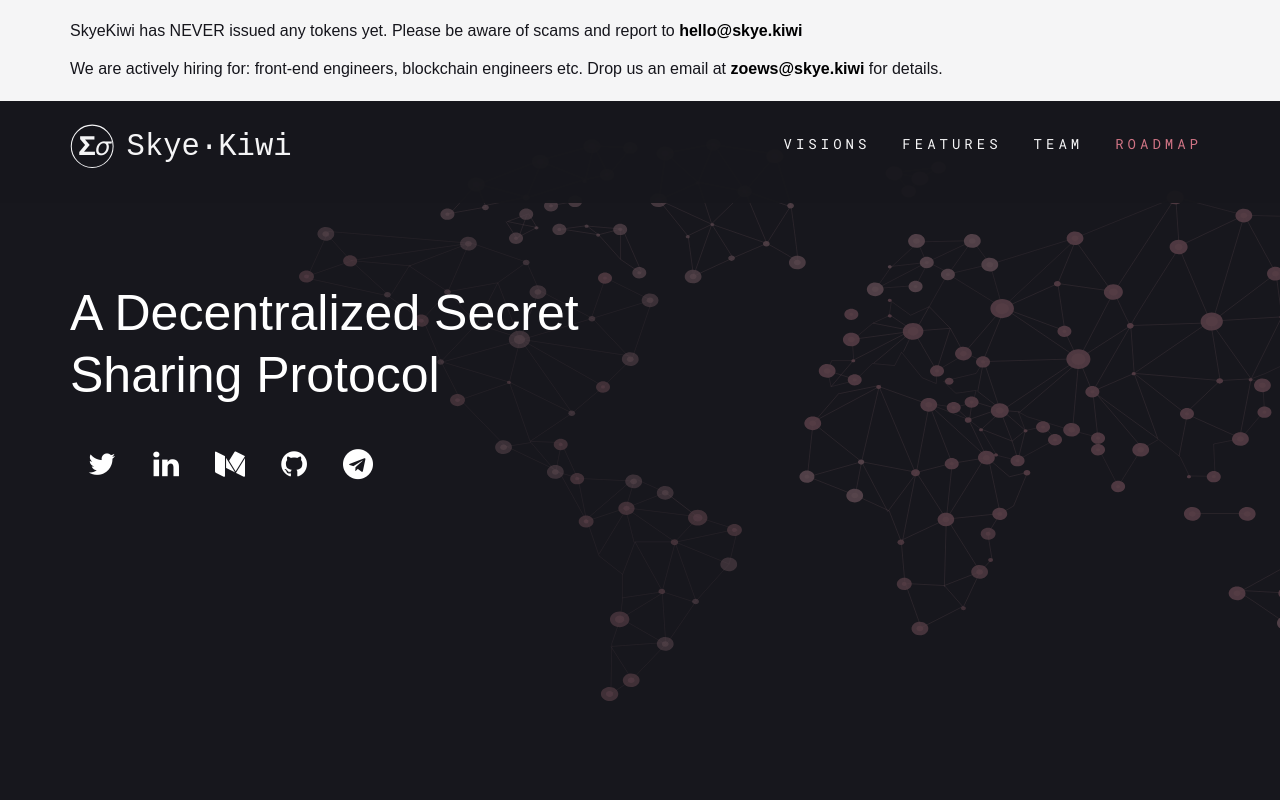
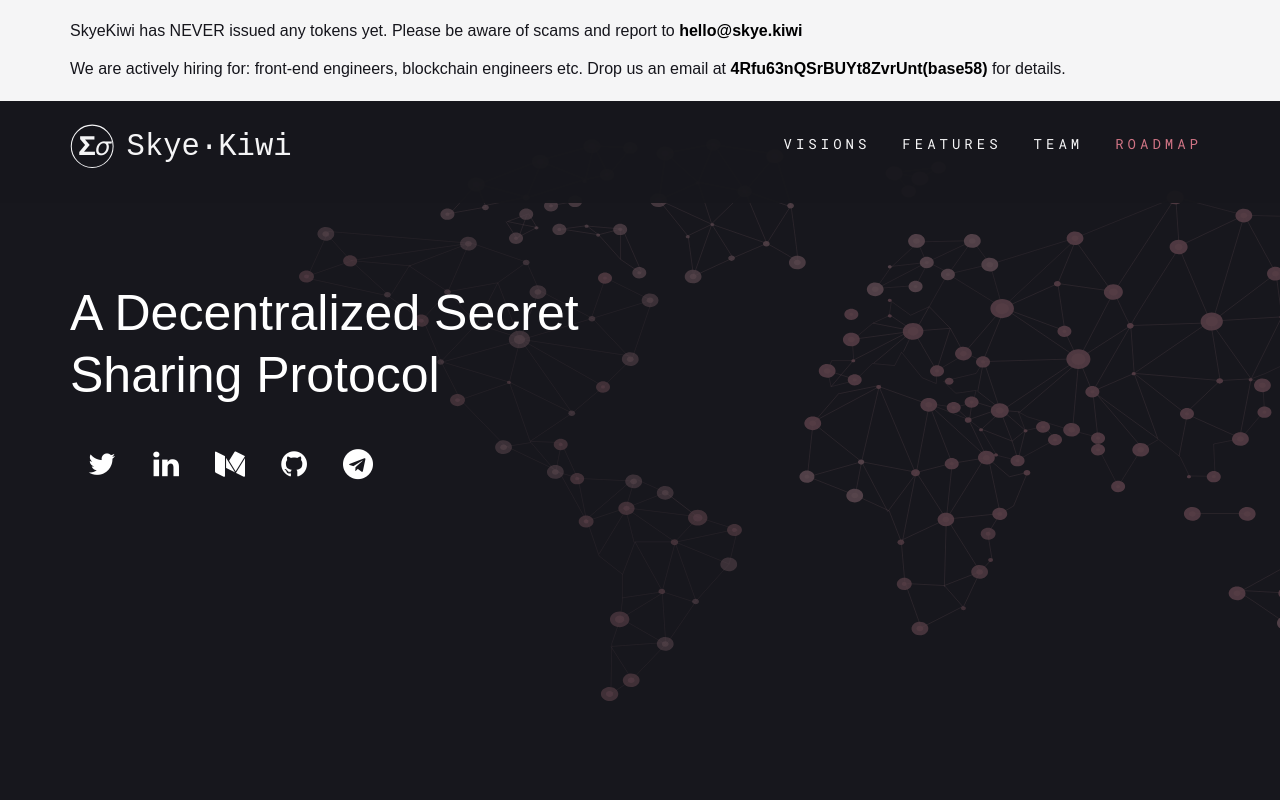
Before and after one commit to zoexss/skyekiwi-website, a plain HTML site: page index.html in a window 1280 px wide. Shown: the top 800 px of the page. Drawn offline with Linux system fonts and the light colour scheme; no server answers; files whose address does not match are found by name.

```diff
--- a/index.html
+++ b/index.html
@@ -15,7 +15,7 @@
                <div class="row">
                   <div class="col">
                      <p class="fs-16">SkyeKiwi has NEVER issued any tokens yet. Please be aware of scams and report to <b>hello@skye.kiwi</b></p>
-                     <p class="fs-16">We are actively hiring for: front-end engineers, blockchain engineers etc. Drop us an email at <b>zoews@skye.kiwi</b> for details.</p>
+                     <p class="fs-16">We are actively hiring for: front-end engineers, blockchain engineers etc. Drop us an email at <b>4Rfu63nQSrBUYt8ZvrUnt(base58)</b> for details.</p>
                   </div>
                </div>
             </div>
```
